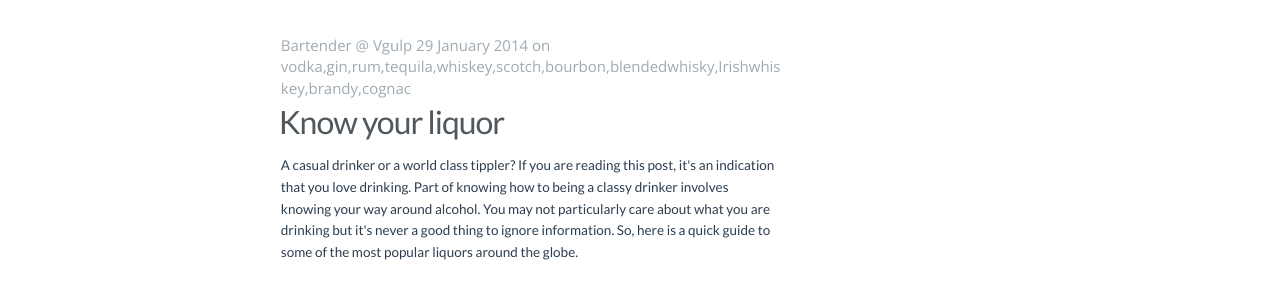
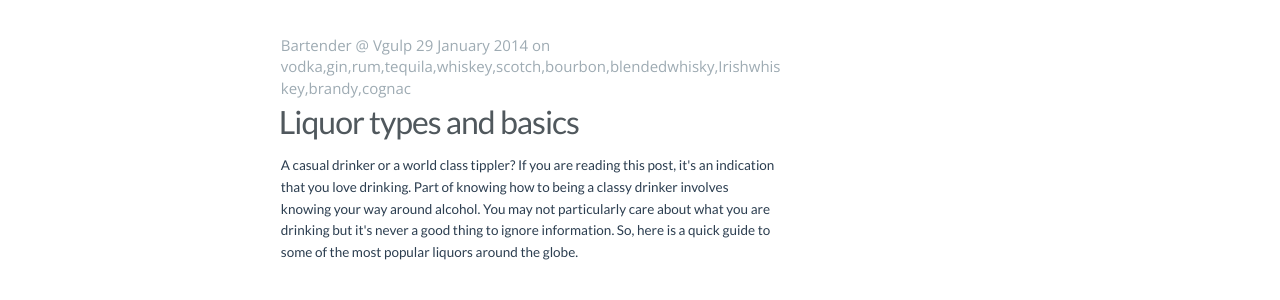
Before and after one commit to ajeeshpu/vgulp-jekyll, a Jekyll site: the page built from blog/index.html, in a window 1280 px wide. Shown: the part 595-895 px from the top of the page. Built offline with Jekyll 4.4.1, drawn with Linux system fonts in a browser that asks for light colours; some web fonts are replaced; Markdown is read by kramdown in place of the engine named in the settings; the list of posts is cut into pages by our own code.

Commit message:
changing the new blog post

```diff
--- a/_posts/2014-01-28-liquor-types-and-basics.markdown
+++ b/_posts/2014-01-28-liquor-types-and-basics.markdown
@@ -1,6 +1,6 @@
 ---
 layout: blog-post
-title:  "Know your liquor"
+title:  "Liquor types and basics"
 description: " A casual drinker or a world class tippler? If you are reading this post, it's an indication that you love drinking. Part of knowing how to being a classy drinker involves knowing your way around alcohol. You may not particularly care about what you are drinking but it's never a good thing to ignore information. So, here is a quick guide to some of the most popular liquors around the globe."
 date:   2014-01-29 18:48:11
 tags: vodka, gin, rum, tequila, whiskey, scotch, bourbon, blended whisky, Irish whiskey, brandy, cognac
```
